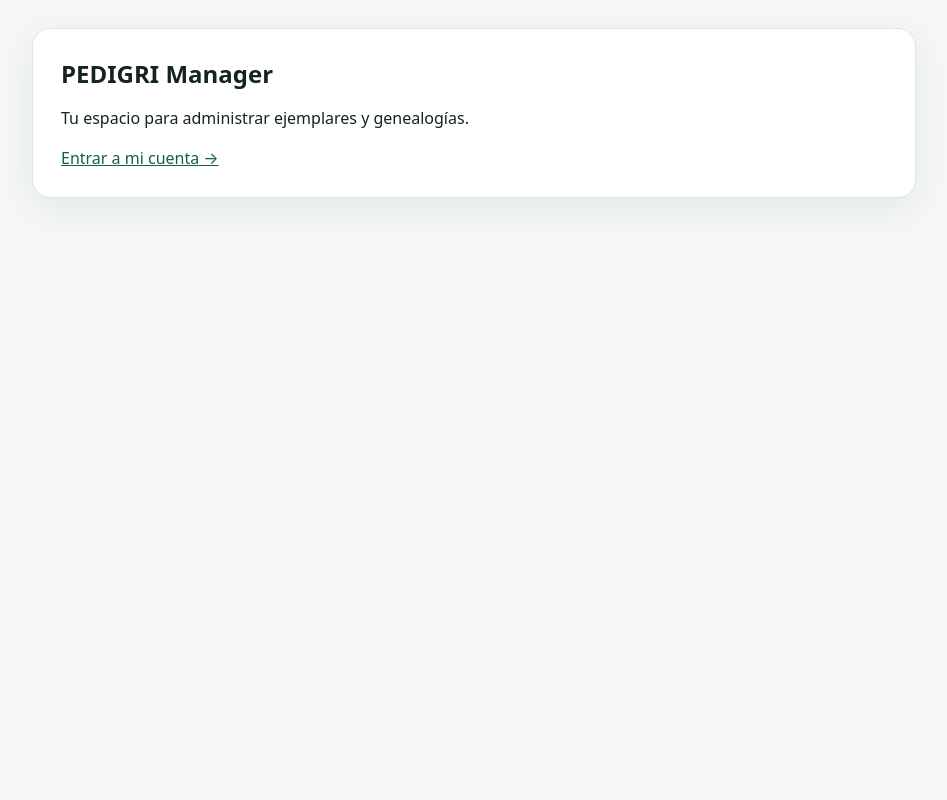
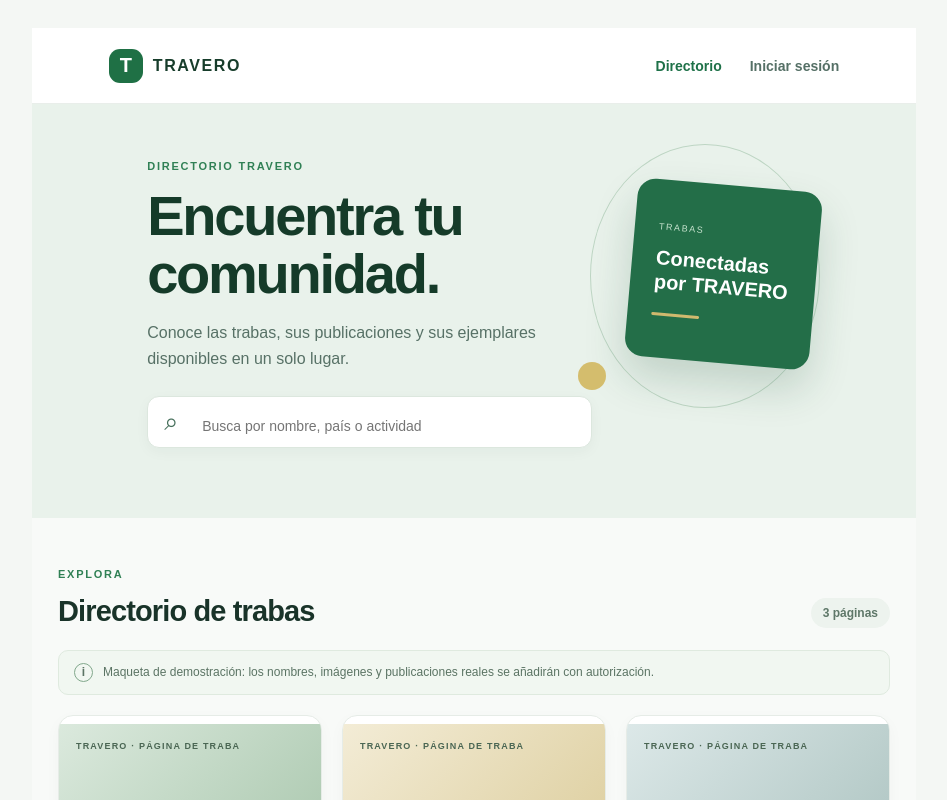
Before and after one commit to 9r6ffcczvy-ctrl/Pedigri-manager, a Next.js app in the folder fuente/: page / in a window 1280 px wide. Shown: the top 800 px of the page, without its empty margins (166-1113 px from the left). Built offline with nearby package versions, Linux system fonts and the light colour scheme.

Commit message:
Make the directory the TRAVERO entry page

```diff
--- a/fuente/app/page.tsx
+++ b/fuente/app/page.tsx
@@ -1,2 +1,5 @@
-import Link from 'next/link'
-export default function Home(){return <section className="panel"><h1>PEDIGRI Manager</h1><p>Tu espacio para administrar ejemplares y genealogías.</p><Link href="/login">Entrar a mi cuenta →</Link></section>}
+import DirectorioPage from "./directorio/page";
+
+export default function Home() {
+  return <DirectorioPage />;
+}
```
